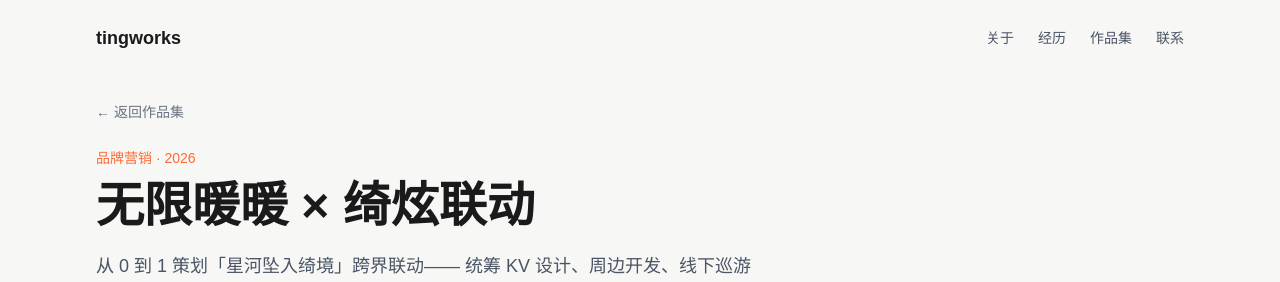
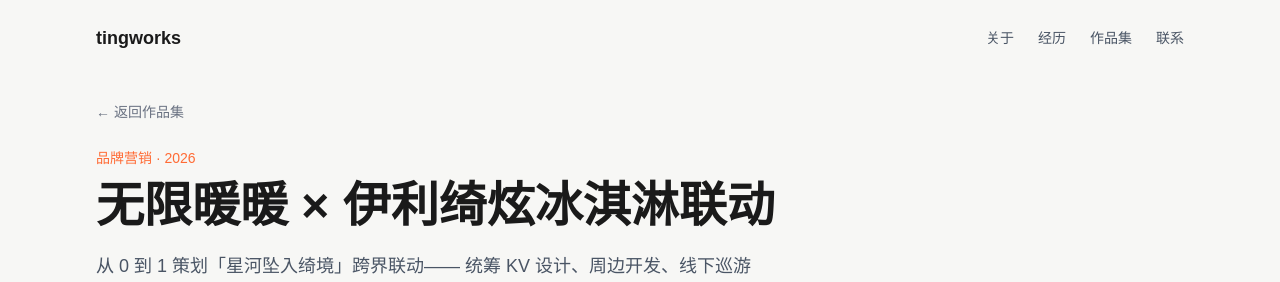
Before and after one commit to andreawang475-afk/tingworks, a Next.js app: page /projects/nikki-qixuan in a window 1280 px wide. Shown: the top 282 px of the page. Built offline with nearby package versions, Linux system fonts and the light colour scheme.

Commit message:
Update page.tsx

```diff
--- a/app/projects/nikki-qixuan/page.tsx
+++ b/app/projects/nikki-qixuan/page.tsx
@@ -30,7 +30,7 @@ export default function NikkiQixuanPage() {
       <section className="max-w-6xl mx-auto px-8 pt-6 pb-10">
         <p className="text-[#FF6B35] font-medium text-sm mb-2">品牌营销 · 2026</p>
         <h1 className="text-5xl font-bold leading-tight mb-4">
-          无限暖暖 × 绮炫联动
+          无限暖暖 × 伊利绮炫冰淇淋联动
         </h1>
         <p className="text-lg text-gray-600 max-w-2xl">
           从 0 到 1 策划「星河坠入绮境」跨界联动——
```
